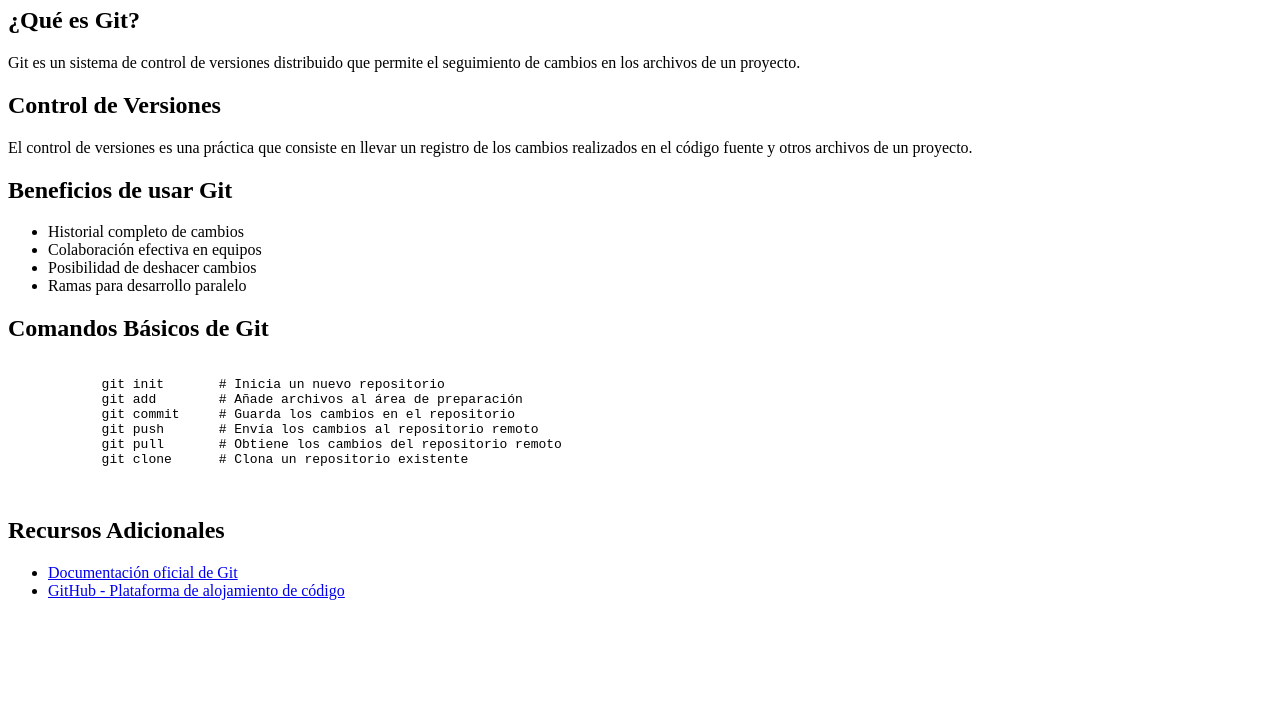
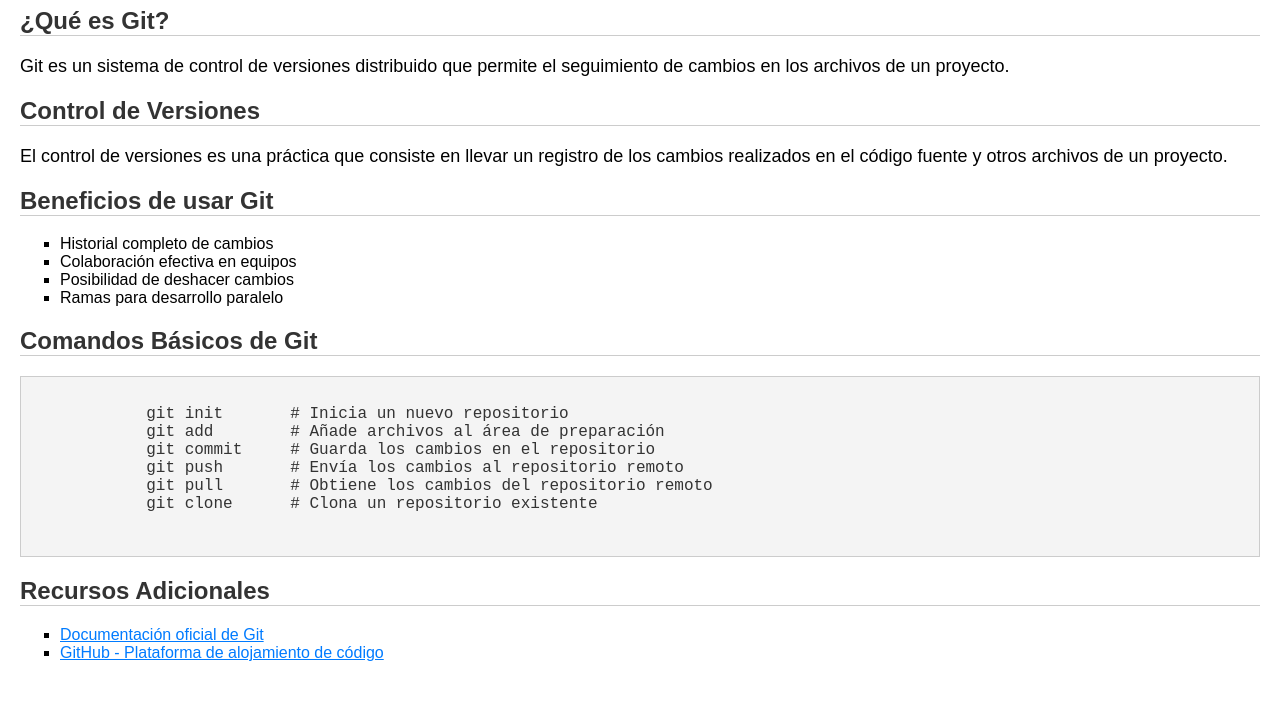
Before and after one commit to christian7777777777/ProyectoGit, a plain HTML site: page index.html in a window 1280 px wide. Shown: the part 73-800 px from the top of the page. Drawn offline with Linux system fonts and the light colour scheme.

Commit message:
"Proyecto git Version Manuman 3.0"

```diff
--- a/index.html
+++ b/index.html
@@ -4,6 +4,7 @@
     <meta charset="UTF-8">
     <meta name="viewport" content="width=device-width, initial-scale=1.0">
     <title>Introducción a Git y Control de Versiones</title>
+    <link rel="stylesheet" href="style.css">
 </head>
 <body>
     <h1>Introducción a Git y Control de Versiones</h1>
--- a/style.css
+++ b/style.css
@@ -0,0 +1,37 @@
+/* style.css */
+
+body {
+    font-family: Arial, sans-serif;
+    margin: 20px;
+}
+
+h1, h2 {
+    color: #333;
+}
+
+h2 {
+    border-bottom: 1px solid #ccc;
+}
+
+p {
+    font-size: 18px;
+}
+
+ul {
+    list-style-type: square;
+}
+
+pre {
+    background-color: #f4f4f4;
+    padding: 10px;
+    border: 1px solid #ccc;
+}
+
+code {
+    font-family: "Courier New", monospace;
+    color: #333;
+}
+
+a {
+    color: #007BFF;
+}
```
